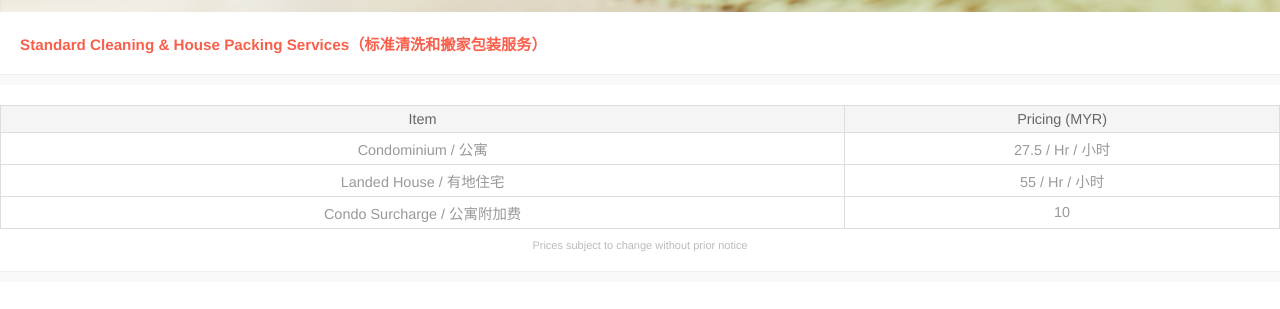
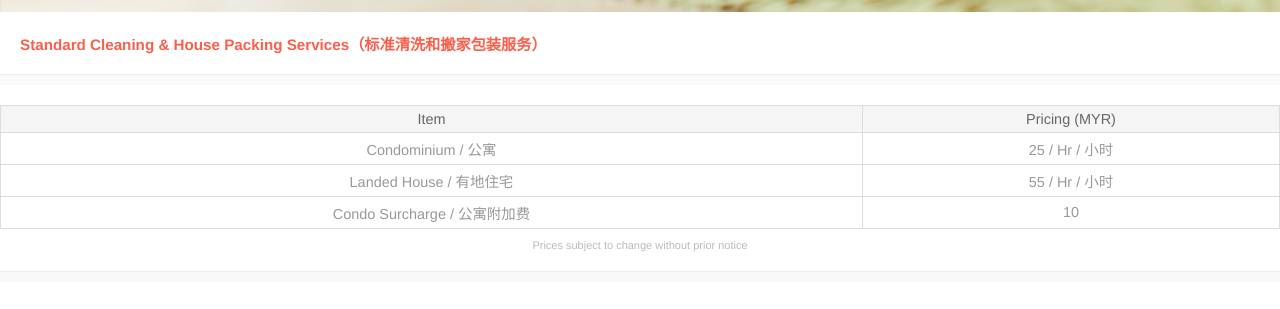
Before and after one commit to blooms-singapore/pages, a Jekyll site: the page built from en/services/myr/cleaning-standard.html, in a window 1280 px wide. Shown: the part 415-724 px from the top of the page. Built offline with Jekyll 4.4.1, drawn with Linux system fonts in a browser that asks for light colours.

Commit message:
Update cleaning-standard.html

```diff
--- a/en/services/myr/cleaning-standard.html
+++ b/en/services/myr/cleaning-standard.html
@@ -14,7 +14,7 @@ layout: service
     <tbody>
       <tr>
         <td>Condominium / 公寓</td>
-        <td>27.5<span> / Hr<span> / 小时</span></td>
+        <td>25<span> / Hr<span> / 小时</span></td>
       </tr>
       <tr>
         <td>Landed House / 有地住宅</td>
```
